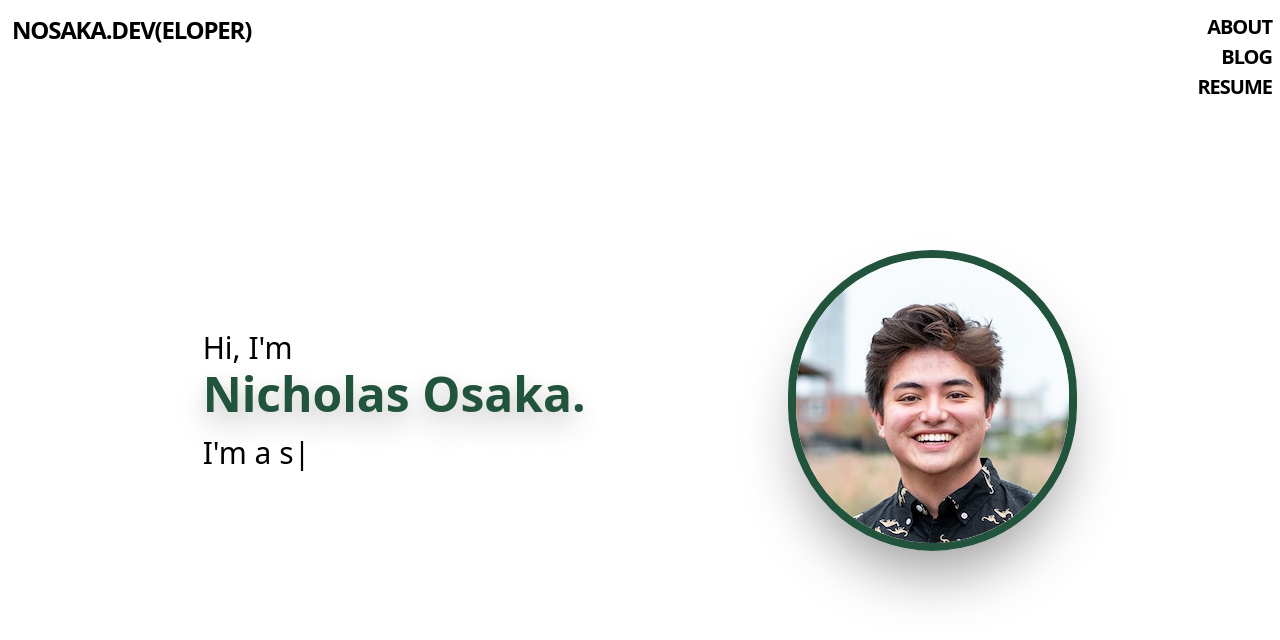
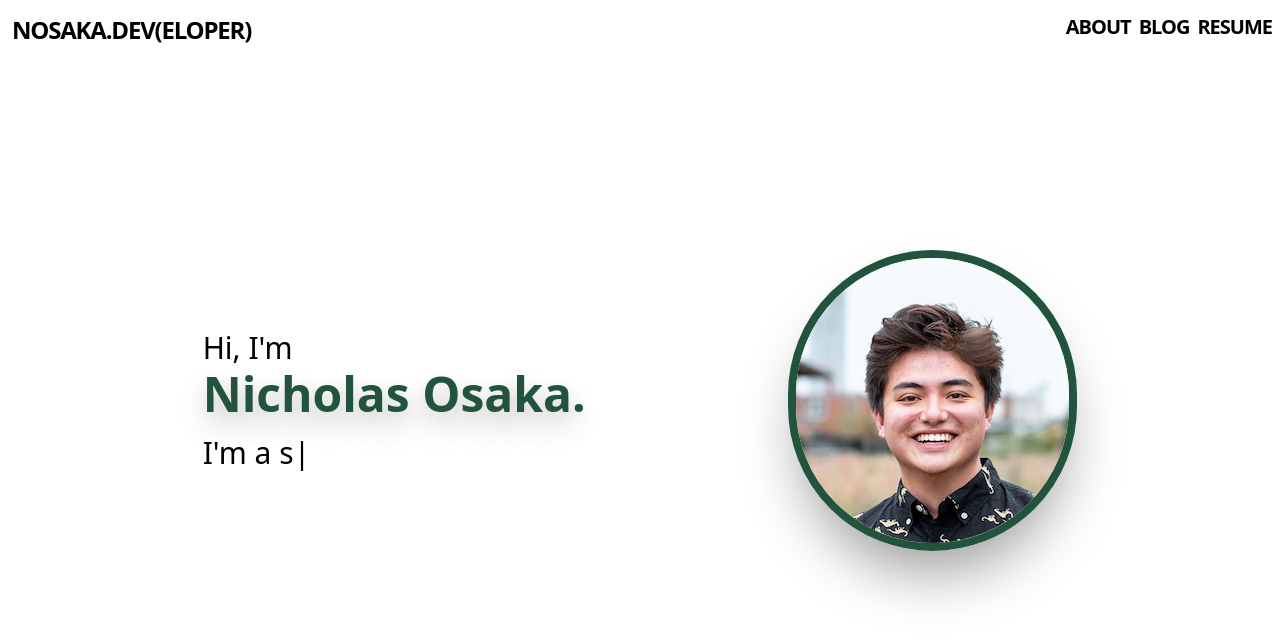
Before and after one commit to nicholasosaka/nosaka.xyz, a Next.js app: page / in a window 1280 px wide. Shown: the top 640 px of the page. Built offline with nearby package versions, Linux system fonts and the light colour scheme.

Commit message:
reformat Nav

```diff
--- a/components/Nav.tsx
+++ b/components/Nav.tsx
@@ -11,19 +11,19 @@ function Nav(){
                     </a>
                 </Link>
             </div>
-            <ul>
+            <ul className="flex flex-row space-x-2">
                 <li>
-                    <Link href='about'>
+                    <Link href='/about'>
                         <a className="transition duration-300 ease-out hover:text-green-900 hover:underline">About</a>
                     </Link>
                 </li>
                 <li>
-                    <Link href='blog'>
+                    <Link href='/blog'>
                         <a className="transition duration-300 ease-out hover:text-green-900 hover:underline">Blog</a>
                     </Link>
                 </li>
                 <li>
-                    <Link href='resume'>
+                    <Link href='/resume'>
                         <a className="transition duration-300 ease-out hover:text-green-900 hover:underline">Resume</a>
                     </Link>
                 </li>
```
Also changed, not shown: package.json (+8 -4 lines), 2 other files (tests, documents, lock files or other folders).
